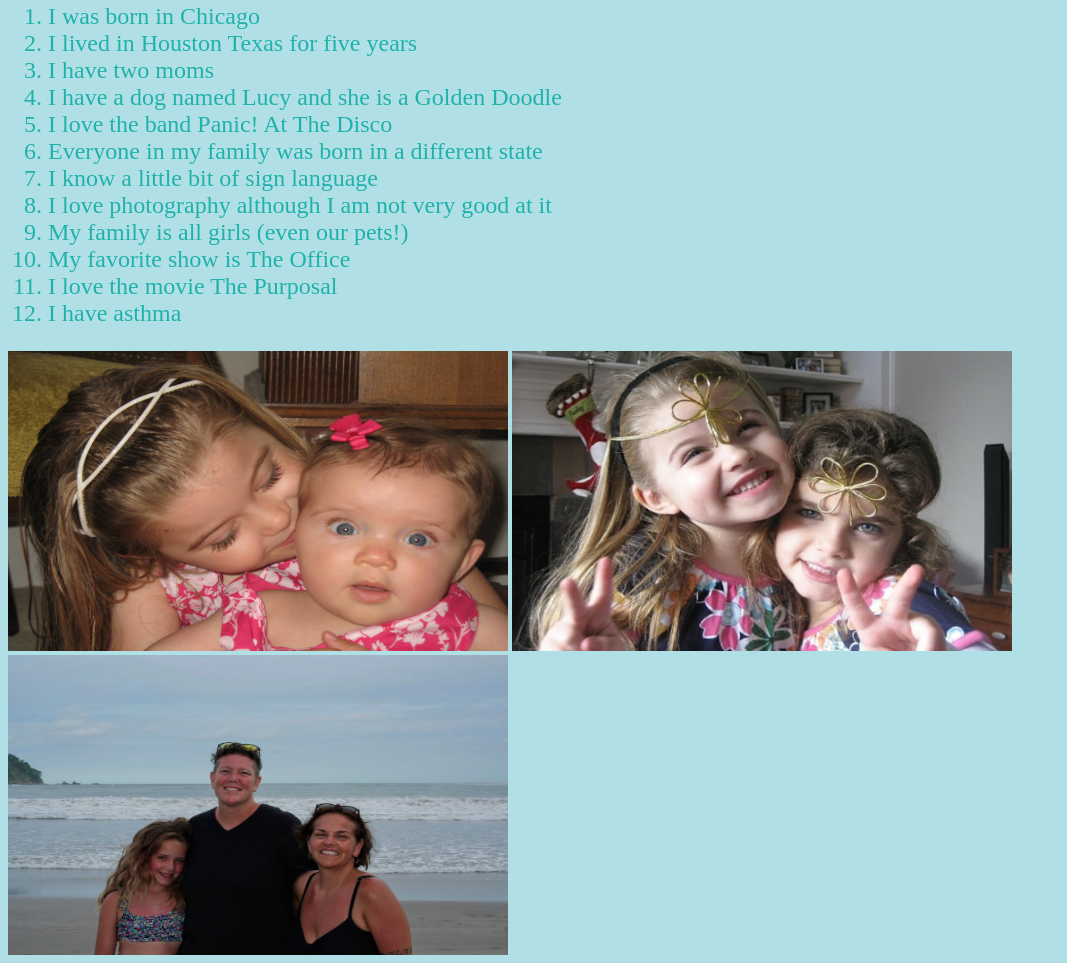
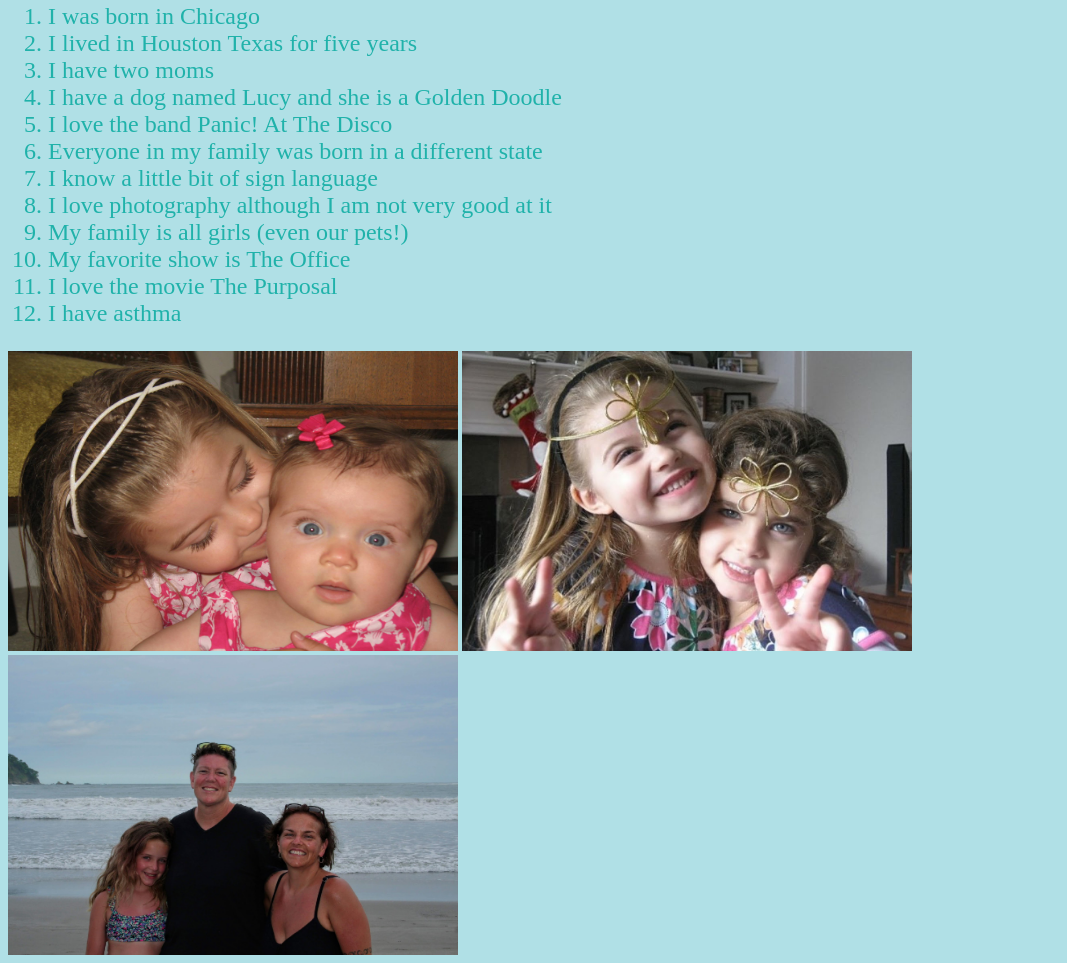
Before and after one commit to ibsnyder/MyStoryWebsite, a plain HTML site: page index.html in a window 1280 px wide. Shown: the part 303-1266 px from the top of the page, without its empty margins (0-1067 px from the left). Drawn offline with Linux system fonts and the light colour scheme.

Commit message:
Update index.html

```diff
--- a/index.html
+++ b/index.html
@@ -28,8 +28,8 @@
           <li> I have asthma</li>
         </ol>
       </font>
-        <img src="img1.JPG" alt="Maddy and Me" style="width:500px;height:300px;">
-        <img src="img2.JPG" alt="My cousin Rylee and Me" style="width:500px;height:300px;">
-        <img src="img3.JPG" alt="My family" style="width:500px;height:300px;">
+        <img src="img1.JPG" alt="Maddy and Me" style="width:450px;height:300px;">
+        <img src="img2.JPG" alt="My cousin Rylee and Me" style="width:450px;height:300px;">
+        <img src="img3.JPG" alt="My family" style="width:450px;height:300px;">
    </body>
 </html>
```
